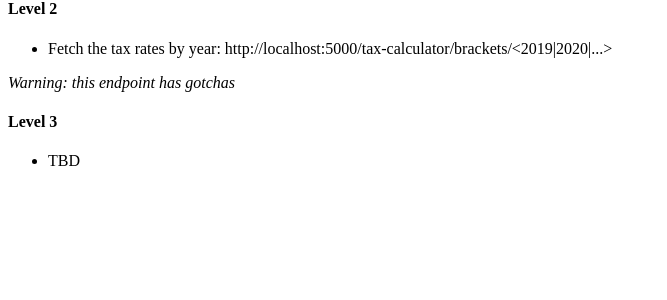
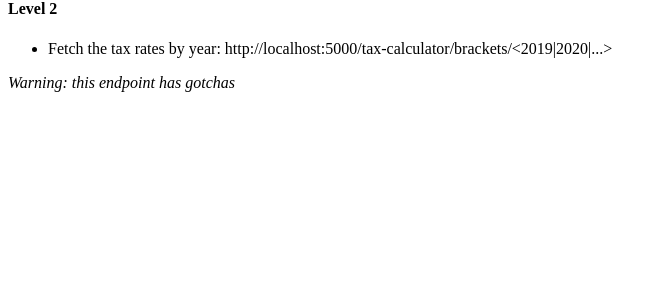
Before and after one commit to Points/interview-test-server, a Flask app: page / in a window 1280 px wide. Shown: the part 335-635 px from the top of the page, without its empty margins (0-667 px from the left). Run offline with Flask 2, Linux system fonts and the light colour scheme.

Commit message:
Remove TBD from intstructions

```diff
--- a/templates/instructions.html
+++ b/templates/instructions.html
@@ -27,9 +27,5 @@
         <li>Fetch the tax rates by year: http://localhost:5000/tax-calculator/brackets/<2019|2020|...></li>
     </ul>
     <div><em>Warning: this endpoint has gotchas</em></div>
-    <h4>Level 3</h4>
-    <ul>
-        <li>TBD</li>
-    </ul>
 </body>
 </html>
```
Also changed, not shown: README.md.
